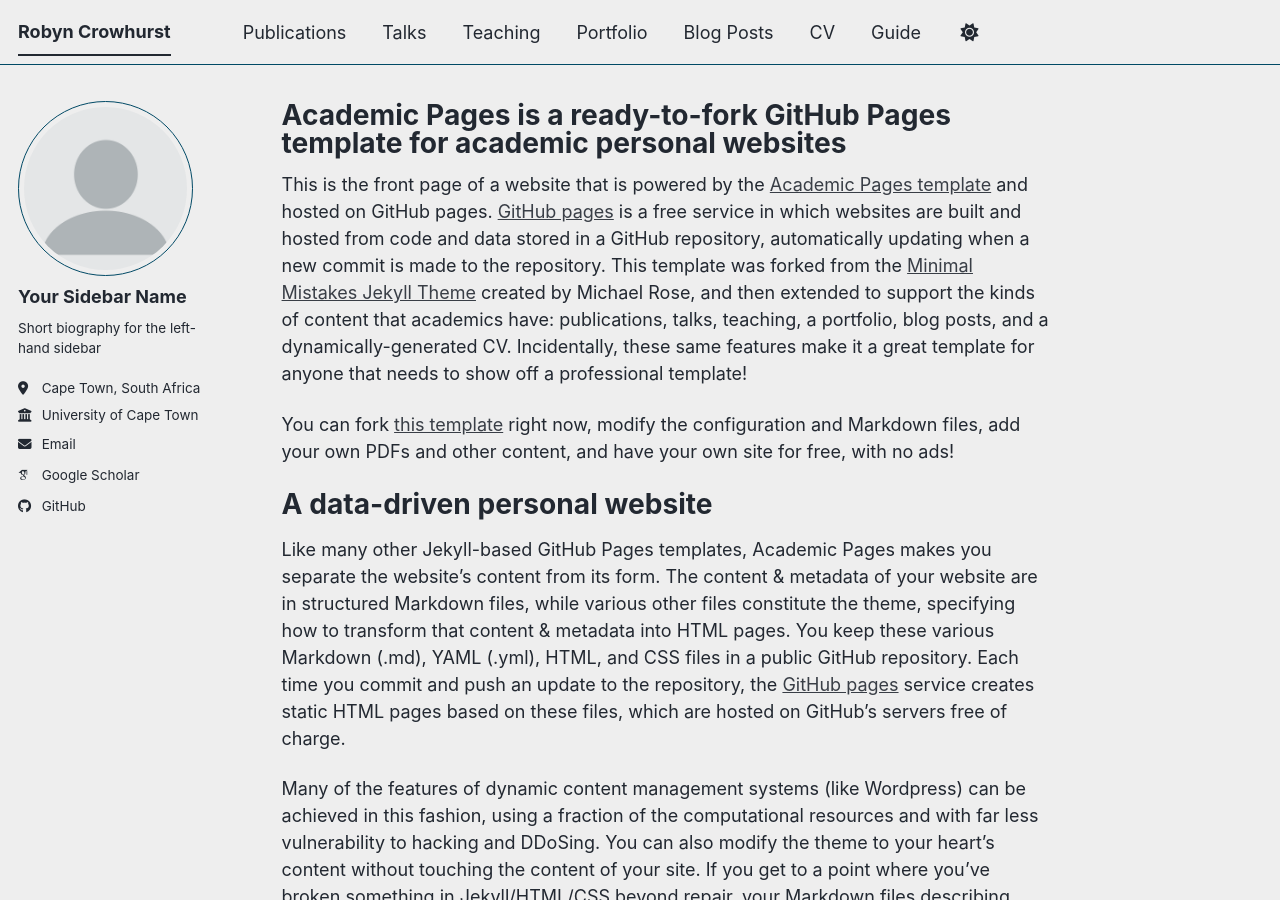
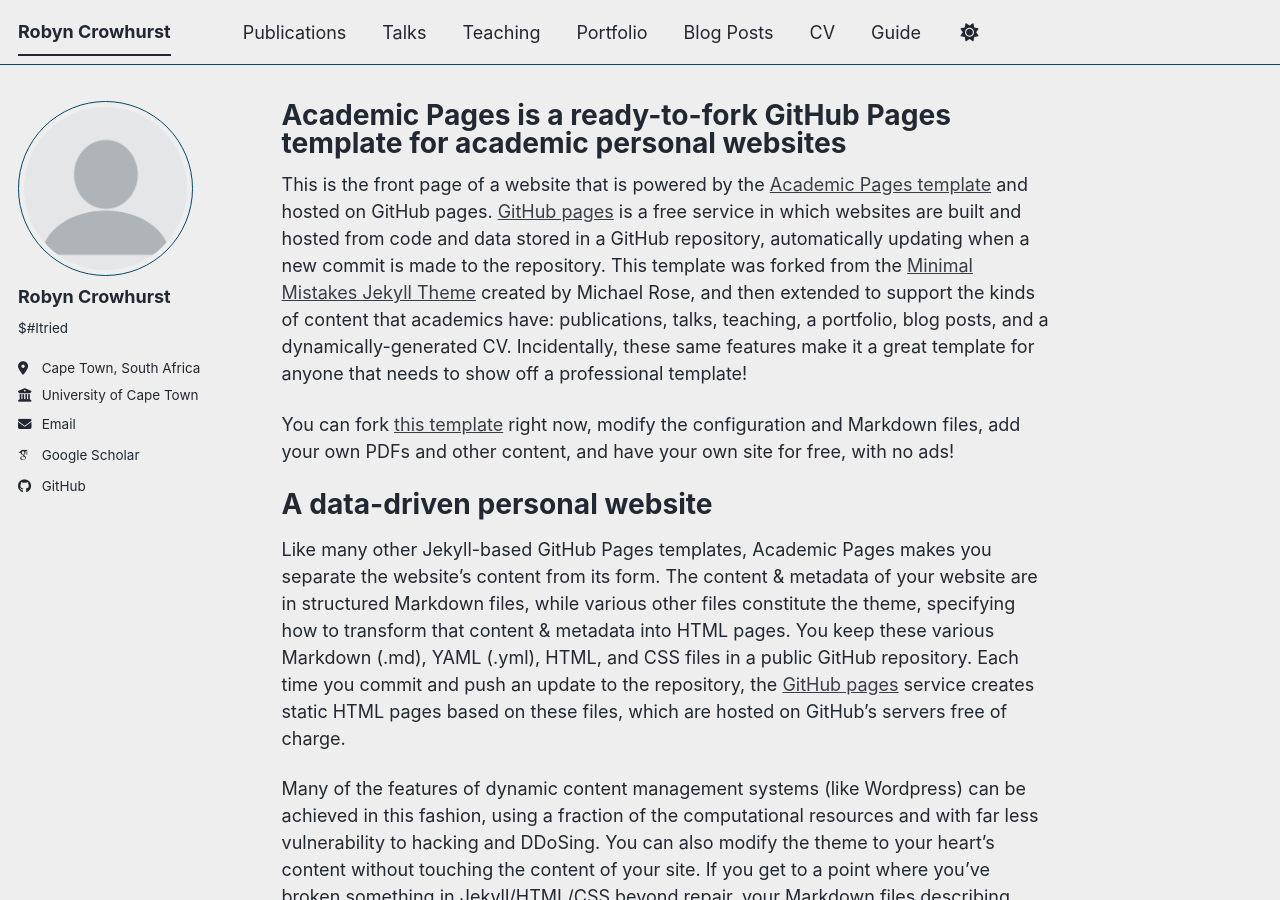
Before and after one commit to RutherfordsGold/ePortfolio, a Jekyll site: the page built from _pages/about.md, in a window 1280 px wide and 900 px high. Built offline with Jekyll 4.4.1, drawn with Linux system fonts in a browser that asks for light colours; some web fonts are replaced; a script bundle is joined from its source files by our own code; library files that are not in the unit come from our copies.

Commit message:
git commit

```diff
--- a/_config.yml
+++ b/_config.yml
@@ -24,9 +24,9 @@
 author:
   # Biographic information
   avatar           : "profile.png"
-  name             : "Your Sidebar Name"
+  name             : "Robyn Crowhurst"
   pronouns         : # example: "she/her"
-  bio              : "Short biography for the left-hand sidebar"
+  bio              : "$#Itried"
   location         : "Cape Town, South Africa"
   employer         : "University of Cape Town"
   uri              : # URL
```
